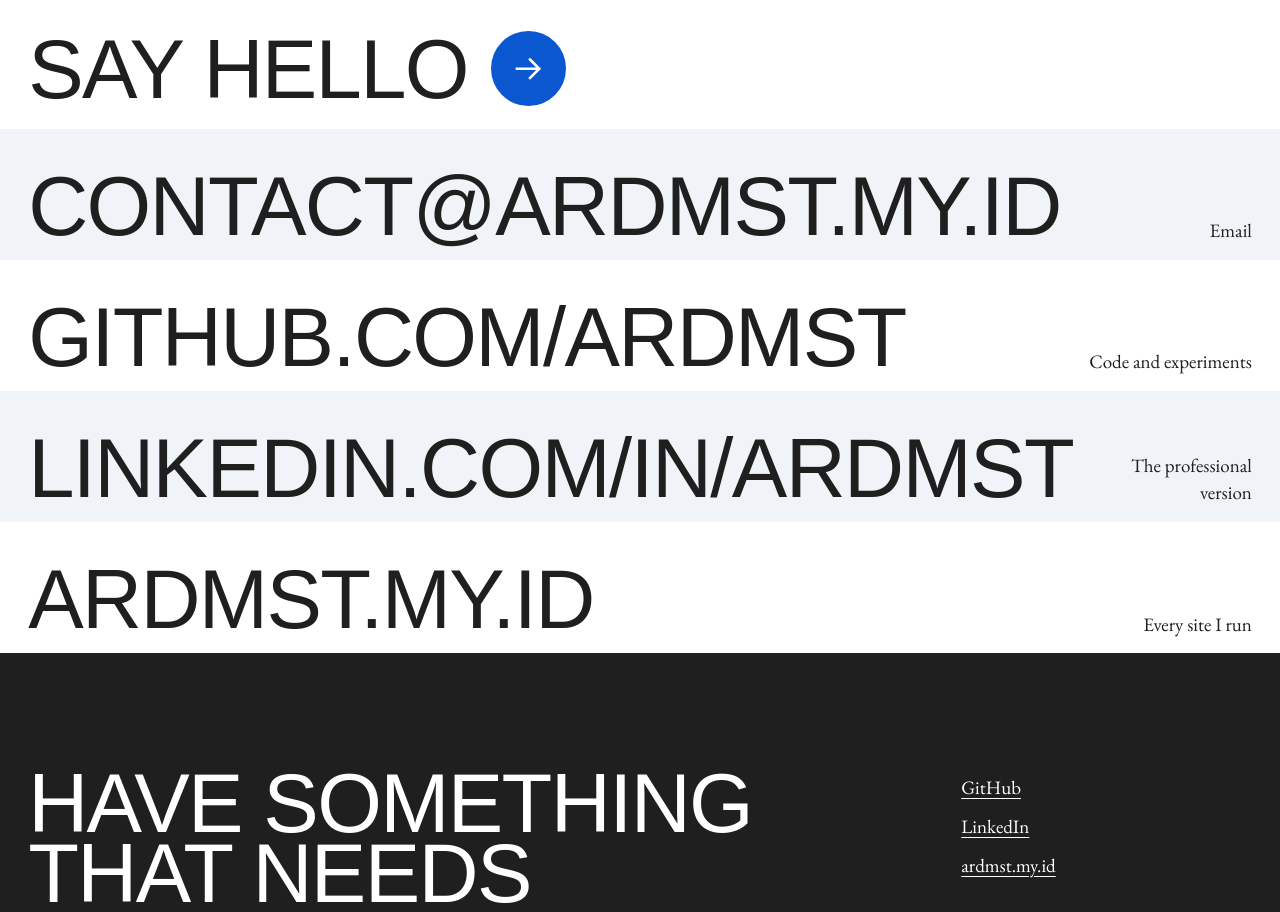
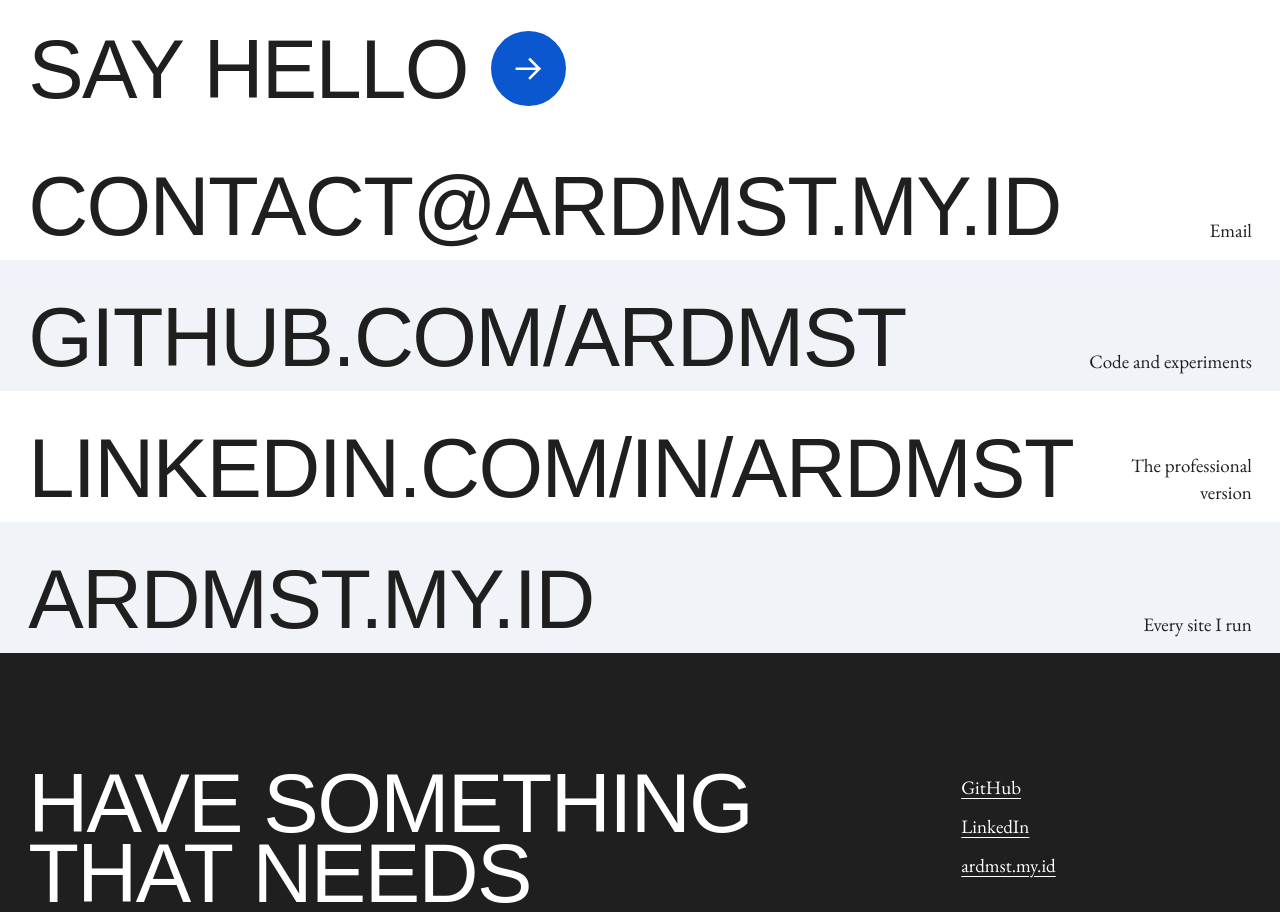
Before and after one commit to Ardmst/MyPortofolio, a Next.js app: page / in a window 1280 px wide. Shown: the part 5700-6612 px from the top of the page. Built offline with nearby package versions, Linux system fonts and the light colour scheme; no server answers; a web font is replaced by a local one.

Commit message:
Unify with the hub: shared theme re-synced, contact rows banded as the theme bands them
- theme.css re-copied from shared/ (row focus ring and pressed tone now live there)
- contact rows drop their own banding, hover, focus and press rules for the theme's

```diff
--- a/src/styles/site.css
+++ b/src/styles/site.css
@@ -889,8 +889,8 @@ html:not(.js) .stage__clip { display: none; }
 /*
  * The greeting row is the section's heading: two words at the display size and a round arrow
  * button that writes the mail. Under it every address is a row from theme.css (.rows / .row),
- * told apart by two flat tones; the first address row takes the pale one, so the greeting stands
- * on the sheet. On a phone the greeting is a band of the accent with the button at its far end.
+ * told apart by two flat tones, banded as the theme bands them (the same phase as the hub's
+ * doors). On a phone the greeting is a band of the accent with the button at its far end.
  */
 .contact { padding-top: calc(var(--section) / 2); }
 
@@ -928,12 +928,6 @@ html:not(.js) .stage__clip { display: none; }
 }
 
 .contact__rows { font-style: normal; }   /* an address is italic by default */
-.contact__rows .row:nth-child(odd) { background: var(--surface); }
-.contact__rows .row:nth-child(even) { background: transparent; }
-.contact__rows a.row:hover,
-.contact__rows a.row:focus-visible { background: var(--sky); }
-.contact__rows a.row:focus-visible { outline-offset: -3px; }
-.contact__rows a.row:active { background: var(--bloom-3); }
 
 @media (max-width: 720px) {
   .contact__hello {
--- a/src/styles/theme.css
+++ b/src/styles/theme.css
@@ -315,6 +315,9 @@ h2, .head { font-size: var(--step-head); }
 .row__note { font-size: var(--step-body); text-align: right; max-width: 28ch; }
 a.row:hover,
 a.row:focus-visible { background: var(--sky); color: var(--sky-ink); padding-left: calc(var(--margin) * 2); }
+/* a row runs edge to edge: its focus ring is drawn inside it; pressed, it takes the deeper blue */
+a.row:focus-visible { outline-offset: -3px; }
+a.row:active { background: var(--bloom-3); }
 
 /* ---- the close: invitation over the cropped name ---------------------------
  * The same footer on both sites, complete here:
```
